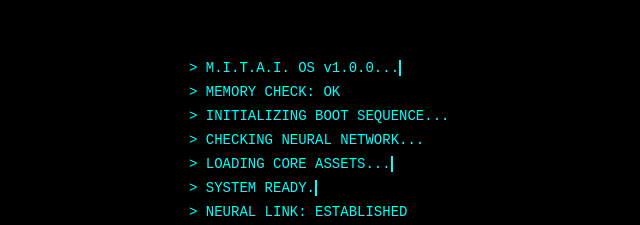
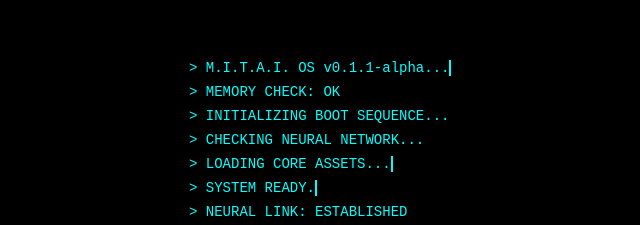
Before and after one commit to MinimaP-Haku/Project-MITAI-, a plain HTML site: page index.html in a window 1280 px wide. Shown: the part 232-457 px from the top of the page, 151-791 px from the left. Drawn offline with Linux system fonts and the light colour scheme.

Commit message:
Update version number in logs

```diff
--- a/index.html
+++ b/index.html
@@ -149,7 +149,7 @@
 
     <script>
         const logs = [
-            "> M.I.T.A.I. OS v1.0.0...",
+            "> M.I.T.A.I. OS v0.1.1-alpha...",
             "> MEMORY CHECK: OK",
             "> INITIALIZING BOOT SEQUENCE...",
             "> CHECKING NEURAL NETWORK...",
```
